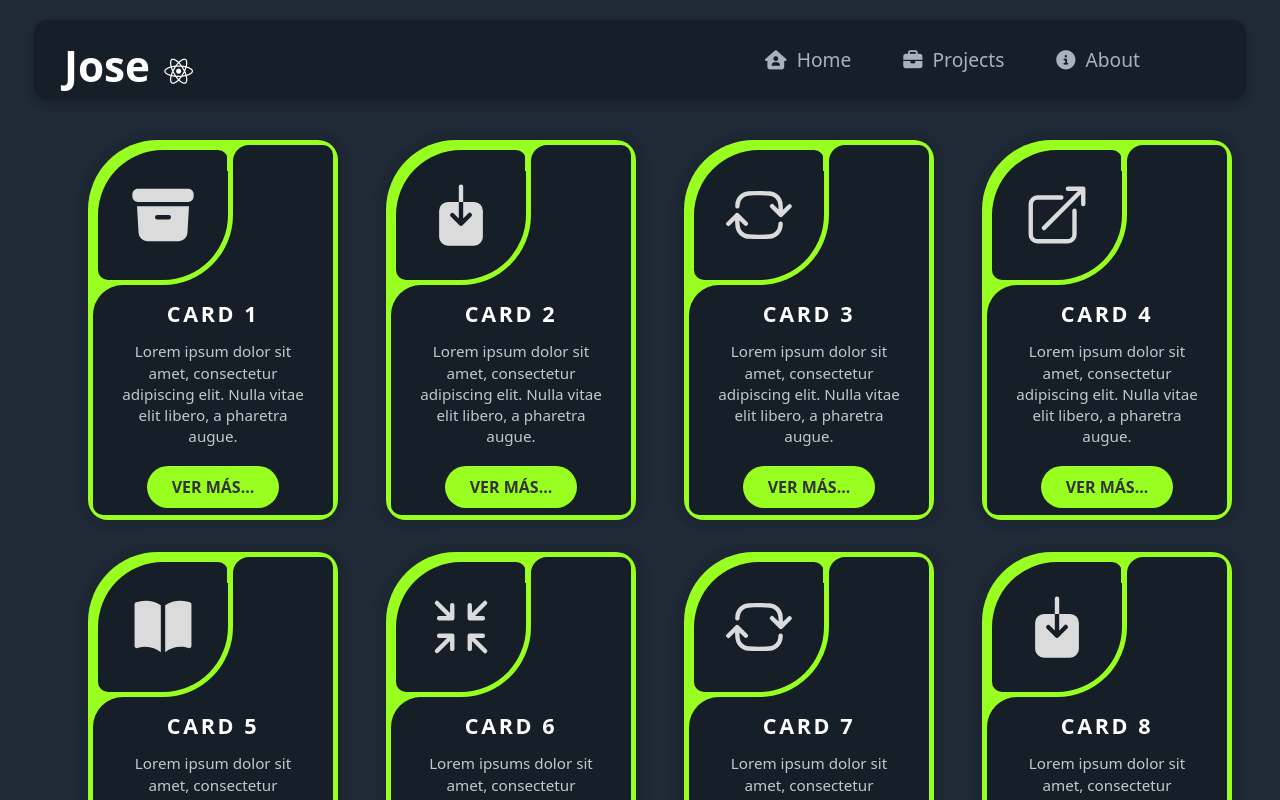
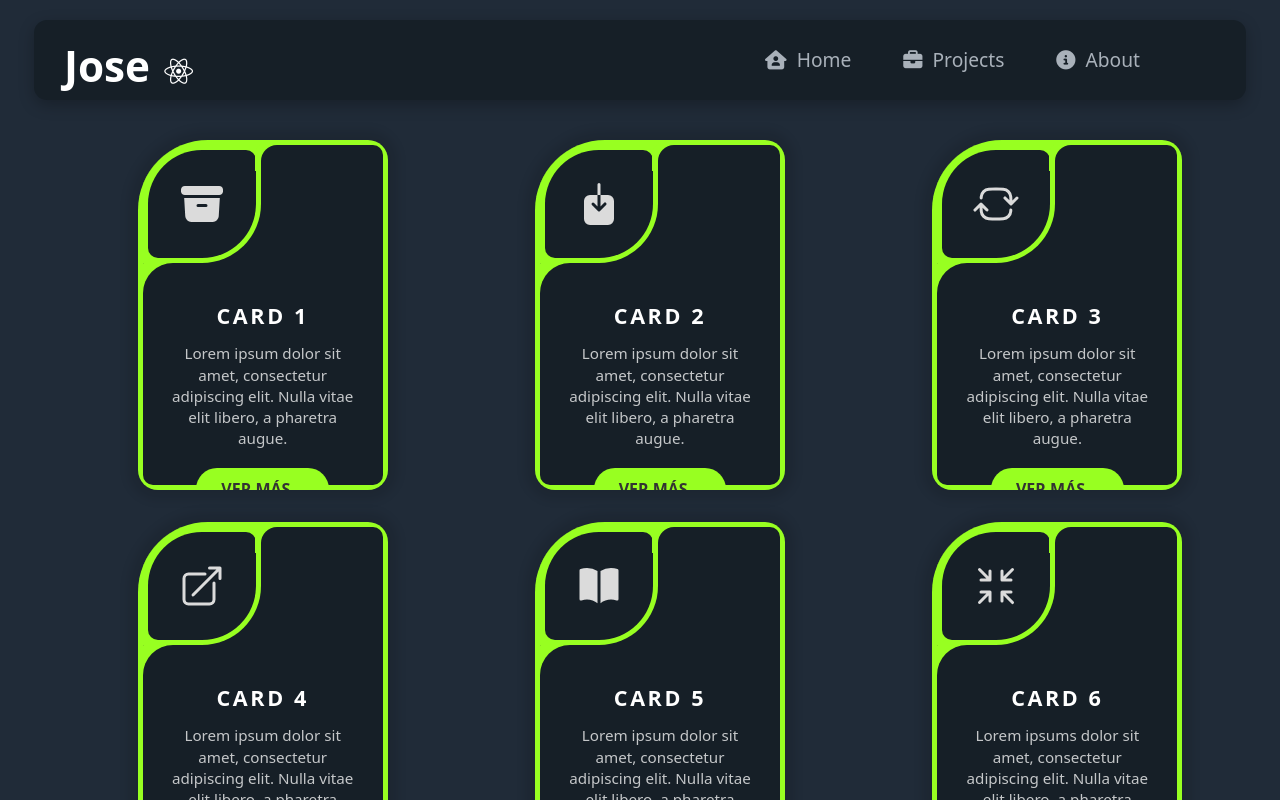
Before and after one commit to ing-jose-rafael/Prueba_react, a React (Vite) app: page / in a window 1280 px wide. Shown: the top 800 px of the page. Built offline with nearby package versions, Linux system fonts and the light colour scheme.

Commit message:
mejorando el estilos de las card

```diff
--- a/src/App.css
+++ b/src/App.css
@@ -12,7 +12,7 @@ main {
 
 ul{
   display: grid;
-  grid-template-columns: repeat(auto-fit, minmax(240px, 1fr));
+  grid-template-columns: repeat(auto-fit, minmax(300px, 1fr));
   gap: 2rem;
 }
 li {
--- a/src/components/Card.css
+++ b/src/components/Card.css
@@ -10,7 +10,7 @@
   box-shadow: 0 0 10px 10px rgba(0, 0, 0, 0.1);
   position: relative;
   width: 250px;
-  height: 380px;
+  height: 350px;
   /* background-color: rgb(101, 183, 241); */
   background-color: var(--clr);
   border-radius: 20px;
@@ -25,8 +25,8 @@
 }
 .container .card .box .icon{
   position: absolute;
-  width: 140px;
-  height: 140px;
+  width: 118px;
+  height: 118px;
   background: var(--clr);
   border-bottom-right-radius: 50%;
   transition: 0.5%;
@@ -71,7 +71,7 @@
 .container .card .box .content {
 
   position: absolute;
-  top: 110px;
+  top: 112px;
   padding: 20px;
   text-align: center;
 }
@@ -86,7 +86,7 @@
   color: #fff;
   font-size: 0.95em;
   opacity: 0.75;
-  margin: 0 0 18px;
+  margin: 10px 0 18px;
 }
 .container .card .box .content a{
   background: var(--clr);
```
